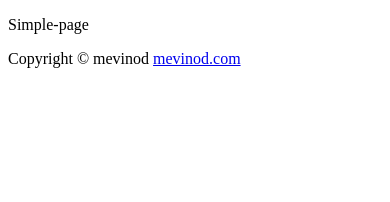
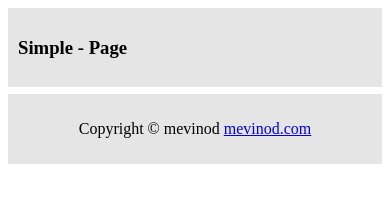
Before and after one commit to mevinod/simple-static-site, a plain HTML site: page index.html in a window 390 px wide. Drawn offline with Linux system fonts and the light colour scheme.

Commit message:
Responsive
Made responsive and added inline css

```diff
--- a/index.html
+++ b/index.html
@@ -3,16 +3,21 @@
 <head>
 	<title>I'm a simple static site</title>
 	<meta charset="utf-8">
+  <meta name="viewport" content="width=device-width, initial-scale=1.0">
+
 </head>
 <body>
 	<header>
-		<p>Simple-page</p>
+    <div style="background-color:#e5e5e5;padding:10px;text-align:left;">
+  <h3>Simple - Page</h3>
+</div>
 	</header>
 
 
 
 	<footer>
-		<p >Copyright © mevinod <a href="http://mevinod.com">mevinod.com</a></p>
+    <div style="background-color:#e5e5e5;text-align:center;padding:10px;margin-top:7px;"><p >Copyright © mevinod <a href="http://mevinod.com">mevinod.com</a></p></div>
+
 	</footer>
 
 </body>
```
